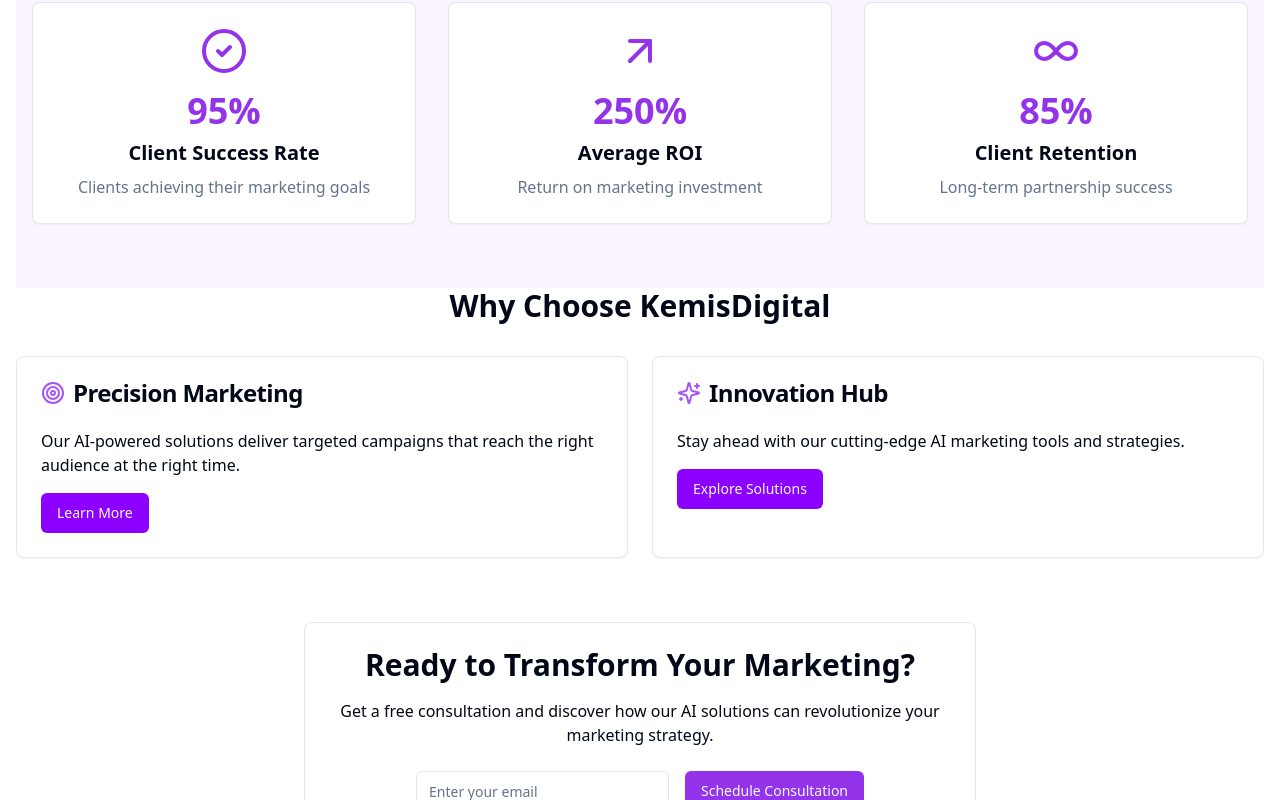
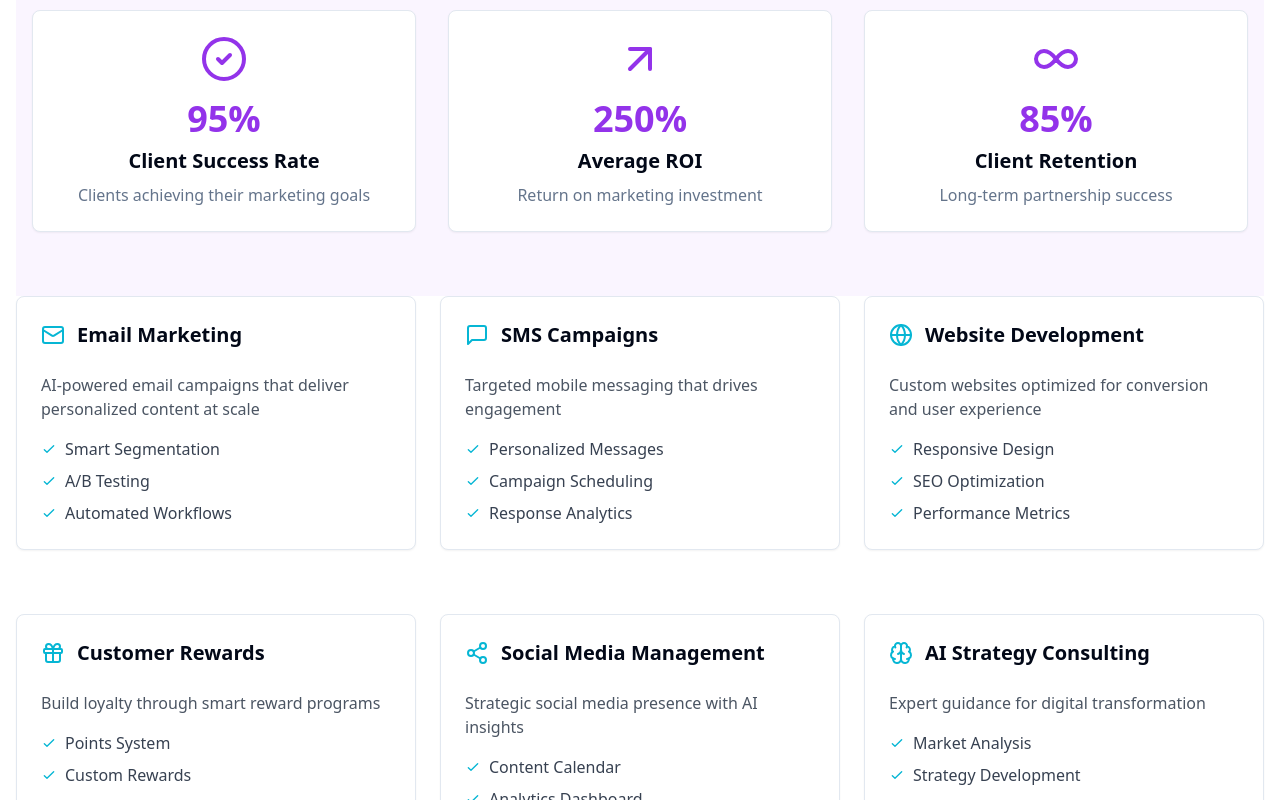
Before and after one commit to salutethegenius/kemisdigital-2027, a React (Vite) app in the folder client/: page / in a window 1280 px wide. Shown: the part 2675-3475 px from the top of the page. Built offline with nearby package versions, Linux system fonts and the light colour scheme; no server answers.

Commit message:
Restored to 'b33d4323e23d98b40a2c51e3c9057568b24a74dd'
Replit-Restored-To:b33d4323e23d98b40a2c51e3c9057568b24a74dd

```diff
--- a/client/src/pages/Home.tsx
+++ b/client/src/pages/Home.tsx
@@ -3,12 +3,23 @@ import FeatureCard from "@/components/shared/FeatureCard";
 import { motion } from "framer-motion";
 import { Link } from "wouter";
 import {
+  Mail,
+  MessageSquare,
   Globe,
+  Gift,
+  Share2,
+  Brain,
   Target,
   Sparkles,
+
+  BarChart,
+  Rocket,
+  Users,
+  Zap,
   CheckCircle2,
   ArrowUpRight,
   Infinity,
+  Shield,
   Code2 as Code,
 } from "lucide-react";
 import { Input } from "@/components/ui/input";
@@ -20,7 +31,7 @@ export default function Home() {
   const aiServices = [
     {
       icon: Globe,
-      title: "Website Development",
+      title: "Custom Website Development",
       description: "Enterprise-grade, secure websites with integrated client portals tailored for financial institutions and NGOs. Our solutions prioritize compliance, user experience, and seamless integration capabilities.",
       benefits: [
         "Bank-grade SSL security with 256-bit encryption",
@@ -59,7 +70,7 @@ export default function Home() {
 
     {
       icon: Code,
-      title: "Software & App Development",
+      title: "Custom Software/App Development",
       description: "Tailored software solutions and mobile applications built with cutting-edge technology to address specific business challenges and enhance operational efficiency.",
       benefits: [
         "Custom enterprise software development",
@@ -225,7 +236,81 @@ export default function Home() {
         </div>
       </section>
 
+      <motion.div
+        className="grid grid-cols-1 md:grid-cols-3 gap-6 mb-16"
+        variants={staggerChildren}
+        initial="initial"
+        animate="animate"
+      >
+        <FeatureCard
+          title="Email Marketing"
+          description="AI-powered email campaigns that deliver personalized content at scale"
+          icon={Mail}
+          items={[
+            "Smart Segmentation",
+            "A/B Testing",
+            "Automated Workflows",
+          ]}
+        />
+        <FeatureCard
+          title="SMS Campaigns"
+          description="Targeted mobile messaging that drives engagement"
+          icon={MessageSquare}
+          items={[
+            "Personalized Messages",
+            "Campaign Scheduling",
+            "Response Analytics",
+          ]}
+        />
+        <FeatureCard
+          title="Website Development"
+          description="Custom websites optimized for conversion and user experience"
+          icon={Globe}
+          items={[
+            "Responsive Design",
+            "SEO Optimization",
+            "Performance Metrics",
+          ]}
+        />
+      </motion.div>
 
+      <motion.div
+        className="grid grid-cols-1 md:grid-cols-3 gap-6 mb-16"
+        variants={staggerChildren}
+        initial="initial"
+        animate="animate"
+      >
+        <FeatureCard
+          title="Customer Rewards"
+          description="Build loyalty through smart reward programs"
+          icon={Gift}
+          items={[
+            "Points System",
+            "Custom Rewards",
+            "Engagement Tracking",
+          ]}
+        />
+        <FeatureCard
+          title="Social Media Management"
+          description="Strategic social media presence with AI insights"
+          icon={Share2}
+          items={[
+            "Content Calendar",
+            "Analytics Dashboard",
+            "Engagement Optimization",
+          ]}
+        />
+        <FeatureCard
+          title="AI Strategy Consulting"
+          description="Expert guidance for digital transformation"
+          icon={Brain}
+          items={[
+            "Market Analysis",
+            "Strategy Development",
+            "Implementation Support",
+          ]}
+        />
+      </motion.div>
 
       <section className="mb-16">
         <h2 className="text-3xl font-bold text-center mb-8">Why Choose KemisDigital</h2>
```
Also changed, not shown: Pasted-To-focus-on-helping-financial-services-and-NGOs-digitize-operations-in-the-Bahamas-here-are-advance-1733496134760.txt.
